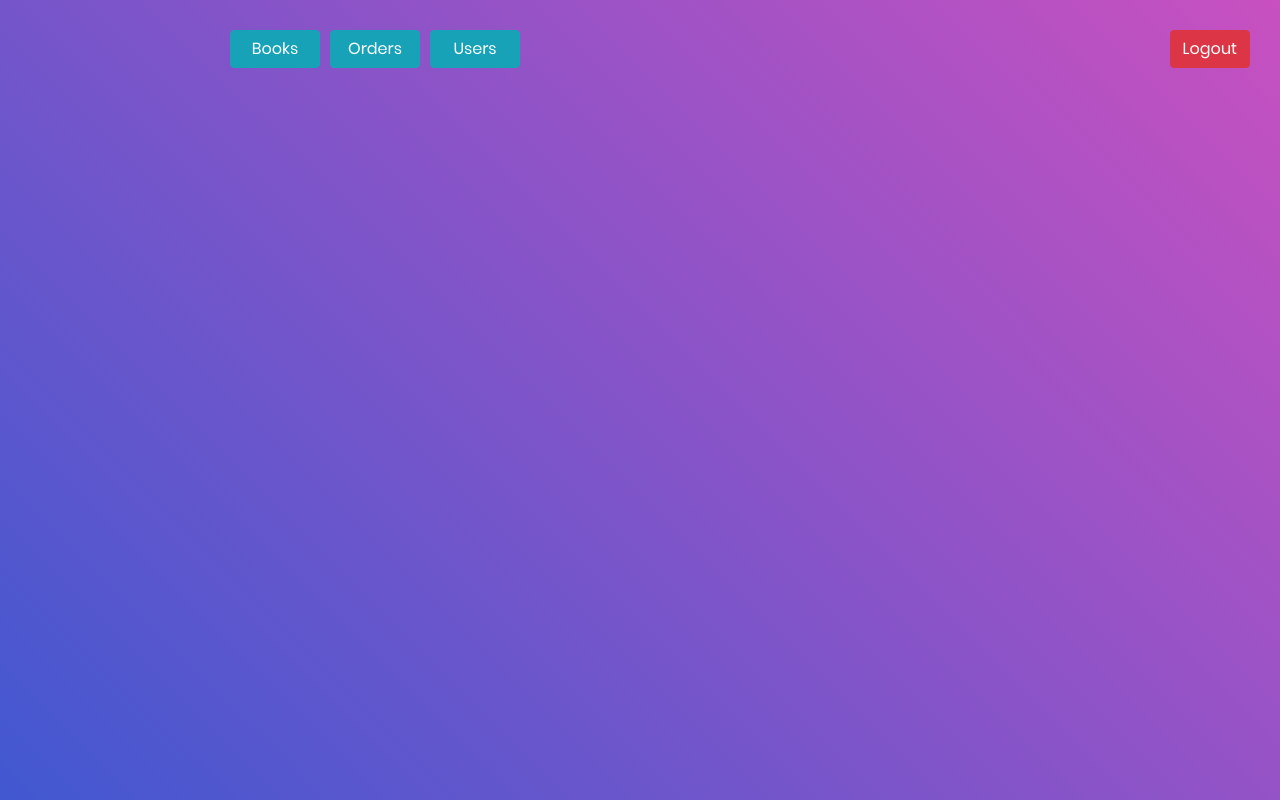
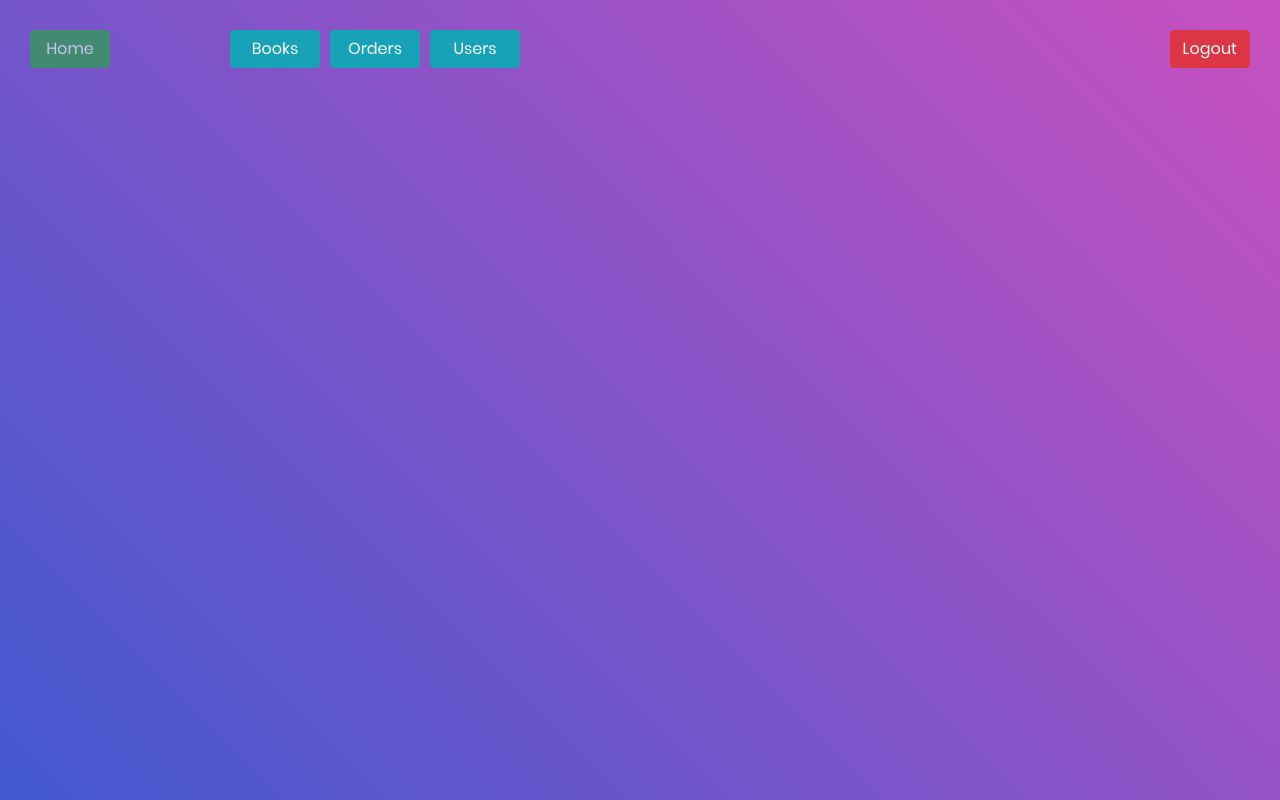
Before and after one commit to dima-lkv/POM-Django-Forms-om-39-team_33, a Django app: page / in a window 1280 px wide. Run offline with Django 4.2, Linux system fonts and the light colour scheme; the visitor is signed in with stand-in values (Sample User, id 1); some libraries are stand-ins or nearby versions.

Commit message:
-permissiond for user

```diff
--- a/library/authentication/templates/authentication/home.html
+++ b/library/authentication/templates/authentication/home.html
@@ -92,18 +92,26 @@
                 </a>
             {% endif %}
 
+            {% if 'create_author' not in request.path and 'author' in request.path %}
+                <a href="{% url 'create_author' %}">
+                    <button type="button" class="btn btn-success"
+                            style="position: absolute; right: 0; bottom: 0; margin: 60px">Add New Author
+                    </button>
+                </a>
+            {% endif %}
+
+        {% elif request.user.is_authenticated %}
 
 
-        {% elif request.user.is_authenticated %}
-            <a href="{% url 'user' %}">
-                <button type="button" {% if request.path == '/user/' %} disabled {% endif %} class="btn btn-info"
-                        style="position: absolute; left: 0; top: 0; margin: 30px 0 0 430px; width: 90px">Users
+            <a href="{% url 'logout' %}">
+                <button type="button" class="btn btn-danger"
+                        style="position: absolute; right: 0; top: 0; margin: 30px">Logout
                 </button>
             </a>
 
-            <a href="{% url 'order' %}">
-                <button type="button" {% if request.path == '/order/' %} disabled {% endif %} class="btn btn-info"
-                        style="position: absolute; left: 0; top: 0; margin: 30px 0 0 330px; width: 90px">Orders
+            <a href="{% url 'home' %}">
+                <button type="button" {% if request.path == '/' %} disabled {% endif %} class="btn btn-success"
+                        style="position: absolute; left: 0; top: 0; margin: 30px; width: 80px">Home
                 </button>
             </a>
 
@@ -113,11 +121,27 @@
                 </button>
             </a>
 
-            <a href="{% url 'logout' %}">
-                <button type="button" class="btn btn-danger"
-                        style="position: absolute; right: 0; top: 0; margin: 30px">Logout
+
+            <a href="{% url 'order' %}">
+                <button type="button" {% if request.path == '/order/' %} disabled {% endif %} class="btn btn-info"
+                        style="position: absolute; left: 0; top: 0; margin: 30px 0 0 330px; width: 90px">Orders
                 </button>
             </a>
+
+
+            <a href="{% url 'user' %}">
+                <button type="button" {% if request.path == '/user/' %} disabled {% endif %} class="btn btn-info"
+                        style="position: absolute; left: 0; top: 0; margin: 30px 0 0 430px; width: 90px">Users
+                </button>
+            </a>
+
+            {% if 'create_order' not in request.path and 'order' in request.path %}
+                <a href="{% url 'create_order' %}">
+                    <button type="button" class="btn btn-success"
+                            style="position: absolute; right: 0; bottom: 0; margin: 60px">Create New Order
+                    </button>
+                </a>
+            {% endif %}
 
 
         {% else %}
--- a/library/order/templates/order/create_order.html
+++ b/library/order/templates/order/create_order.html
@@ -16,14 +16,15 @@
                     <span class="login100-form-title">
 						Create Order
 					</span>
-
-                    <div class="wrap-input100 validate-input" data-validate="Required field">
+                {% if request.user.role == 1 %}
+                    <div class="wrap-input100" >
                         <input class="input100" type="text" name="user_id" placeholder="user id -> 3">
                         <span class="focus-input100"></span>
                         <span class="symbol-input100">
 							<i class="fa" aria-hidden="true"></i>
 						</span>
                     </div>
+                {% endif %}
 
                     <div class="wrap-input100 validate-input" data-validate="Required field">
                         <input class="input100" type="text" name="book_id" placeholder="book id -> 7">
```
Also changed, not shown: library/order/views.py (+3 -6 lines).
